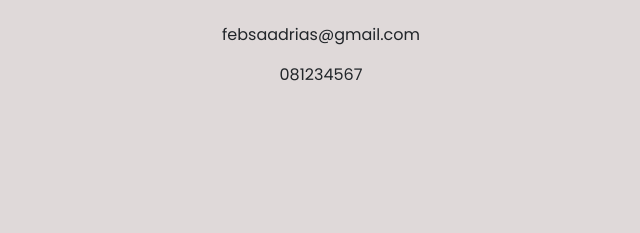
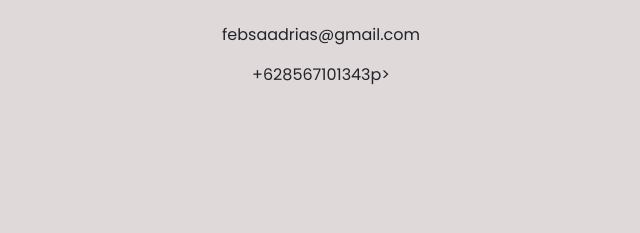
Before and after one commit to febsaadrias/febsaadrias.github.io, a plain HTML site: page index.html in a window 1280 px wide. Shown: the part 2057-2290 px from the top of the page, 319-959 px from the left. Drawn offline with nearby package versions, Linux system fonts and the light colour scheme.

Commit message:
Update index.html

```diff
--- a/index.html
+++ b/index.html
@@ -284,7 +284,7 @@
             </a>
           </div>
           <p>febsaadrias@gmail.com</p>
-          <p>081234567</p>
+          <p>+628567101343p>
         </div>
       </div>
     </div>
```
